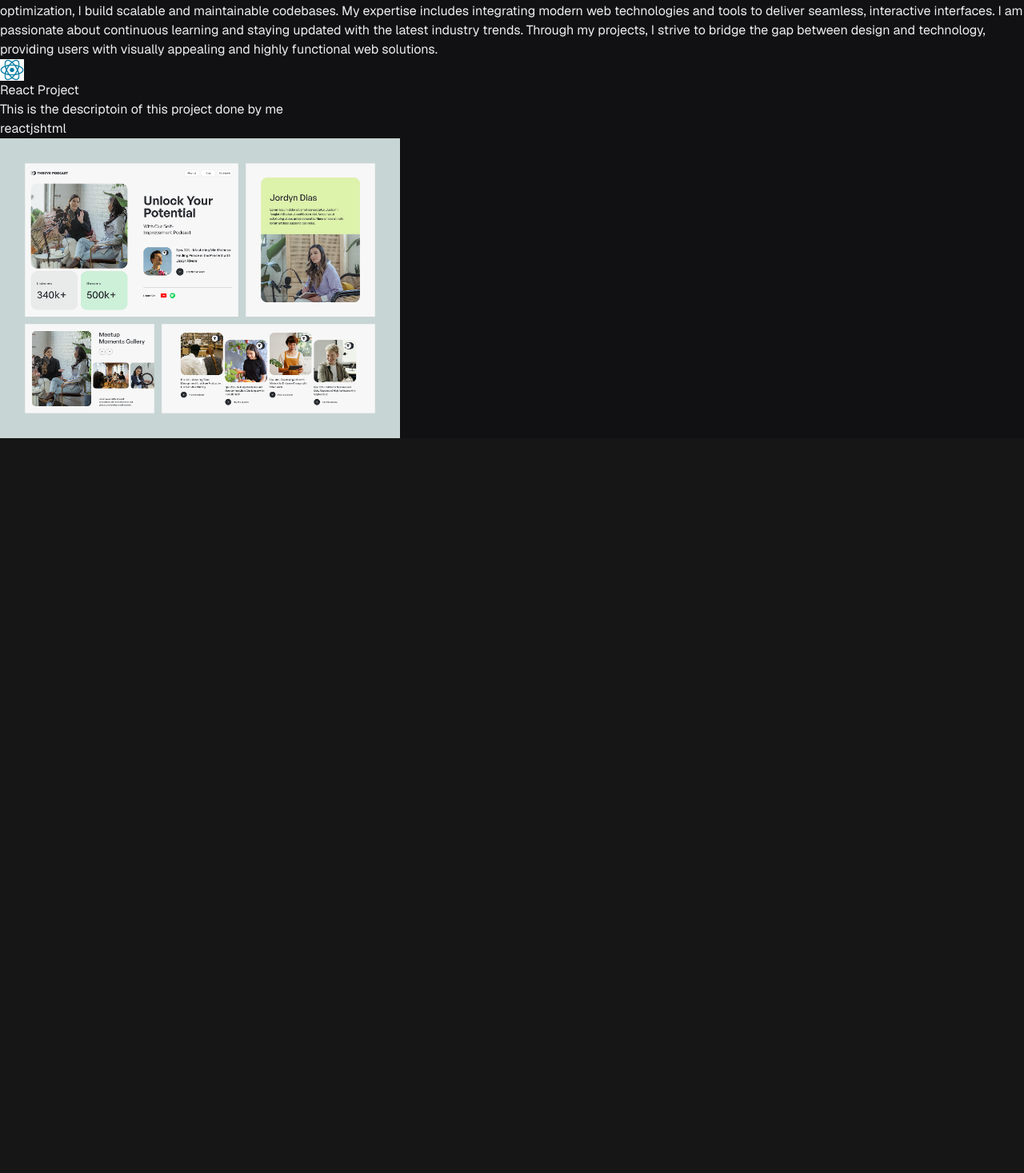
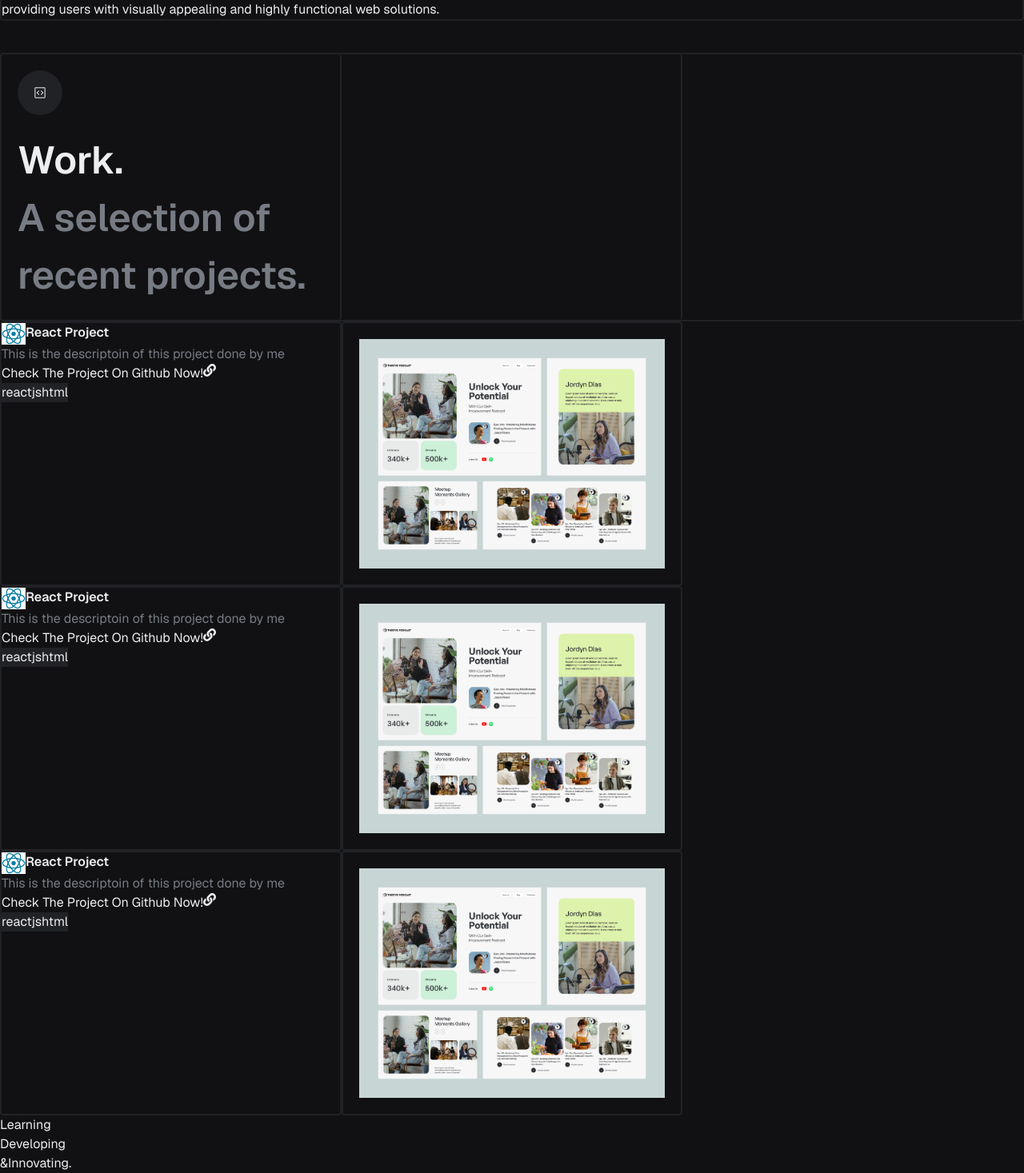
Before and after one commit to Ahmedhussin1/Personal-Portfolio, a Next.js app: page / in a window 1280 px wide. Shown: the part 336-1803 px from the top of the page at 80% size. Before the commit the page ends 884 px from the top, so only its background shows below. Built offline with nearby package versions, Linux system fonts and the light colour scheme.

Commit message:
work section in the home page done with links to the projects in github

```diff
--- a/package.json
+++ b/package.json
@@ -12,7 +12,8 @@
     "geist": "^1.3.0",
     "next": "14.2.3",
     "react": "^18",
-    "react-dom": "^18"
+    "react-dom": "^18",
+    "react-icons": "^5.2.1"
   },
   "devDependencies": {
     "eslint": "^8",
--- a/src/Components/WorkCard.jsx
+++ b/src/Components/WorkCard.jsx
@@ -1,25 +1,41 @@
 import React from 'react'
 import Image from 'next/image'
+import Link from 'next/link'
+import { FaLink } from "react-icons/fa";
 
-function WorkCard({icon,projectImg,title, description,skills }) {
+
+function WorkCard({icon,projectImg,title, description,skills,projectLink }) {
   return (
-    <div className="grid grid-cols-3 gap-1 mt-10">
+    <div className="grid grid-cols-3 gap-1 mt-1">
+      {/* right column */}
       <div className="col-span-1 flex items-center border-2 border-lines-color rounded pl-5">
-        <div className="flex  flex-col gap-5 ">
+        <div className="flex  flex-col gap-3 ">
           <div className="flex gap-2 items-center">
             <Image src={icon} alt="icon" width={30} height={30} />
             <h1 className="text-2xl font-semibold uppercase">{title}</h1>
           </div>
-          <p>{description}</p>
-          <div className="flex gap-2 ">
+          <p className="text-[#777b84]">{description}</p>
+          <div className="flex gap-2 items-center">
+            <p className='hover:underline'>
+              <Link href={{projectLink}}>
+                Check The Project On Github Now!
+              </Link>
+            </p>
+            <FaLink />
+          </div>
+          <div className="flex gap-2 mt-2 ">
             {skills.map((skill, index) => (
-              <span className="bg-[#212225] px-3 font-mono" key={index}>
+              <span
+                className="bg-[#212225] px-3 font-mono text-[#edeef0]"
+                key={index}
+              >
                 {skill}
               </span>
             ))}
           </div>
         </div>
       </div>
+      {/* image column */}
       <div className="col-span-2 border-2 border-lines-color rounded flex justify-center  p-5">
         <Image
           src={projectImg}
--- a/src/app/page.js
+++ b/src/app/page.js
@@ -2,19 +2,60 @@ import Navbar from "@/Components/Navbar";
 import Hero from "@/Components/Hero";
 import Image from "next/image";
 import WorkCard from "@/Components/WorkCard";
-import reactIcon from '../../public/images.png'
+import reactIcon from "../../public/images.png";
 import projectImg from "../../public/original-accb2ef29d68a2a29119c5e3ff116f33.png";
+import { GoCodeSquare } from "react-icons/go";
 
 export default function Home() {
   return (
     <div className="max-w-7xl mx-auto bg-background-color">
       {/* hero section */}
       <Hero />
-      {/* work section*/}
+      {/* work section title*/}
+      <div className="grid grid-cols-3 border-2 border-lines-color rounded mt-10">
+        <div className="col-span-1 border-r-2 border-lines-color rounded  p-5 flex flex-col gap-5">
+          <div className="bg-[#212225] p-5 rounded-full w-fit">
+            <GoCodeSquare />
+          </div>
+          <h1 className="text-[48px] font-semibold">
+            Work.
+            <br />{" "}
+            <span className="text-[#777b84]">
+              A selection of recent projects.
+            </span>
+          </h1>
+        </div>
+        <div className="col-span-1 border-r-2 border-lines-color rounded" />
+        <div className="col-span-1" />
+      </div>
+      {/* work section cards */}
+      <WorkCard
+        title={"React Project"}
+        description={"This is the descriptoin of this project done by me"}
+        icon={reactIcon}
+        projectImg={projectImg}
+        skills={["react", "js", "html"]}
+      />
+      <WorkCard
+        title={"React Project"}
+        description={"This is the descriptoin of this project done by me"}
+        icon={reactIcon}
+        projectImg={projectImg}
+        skills={["react", "js", "html"]}
+      />
+      <WorkCard
+        title={"React Project"}
+        description={"This is the descriptoin of this project done by me"}
+        icon={reactIcon}
+        projectImg={projectImg}
+        skills={["react", "js", "html"]}
+      />
+      {/* about section */}
       <div>
-
+        <div>
+          <h1>Learning <br/> Developing <br/> &Innovating.</h1>
+        </div>
       </div>
-     <WorkCard title={'React Project'} description={'This is the descriptoin of this project done by me'} icon={reactIcon} projectImg={projectImg} skills={['react','js','html']} />
     </div>
   );
 }
```
Also changed, not shown: 1 other file (tests, documents, lock files or other folders).
